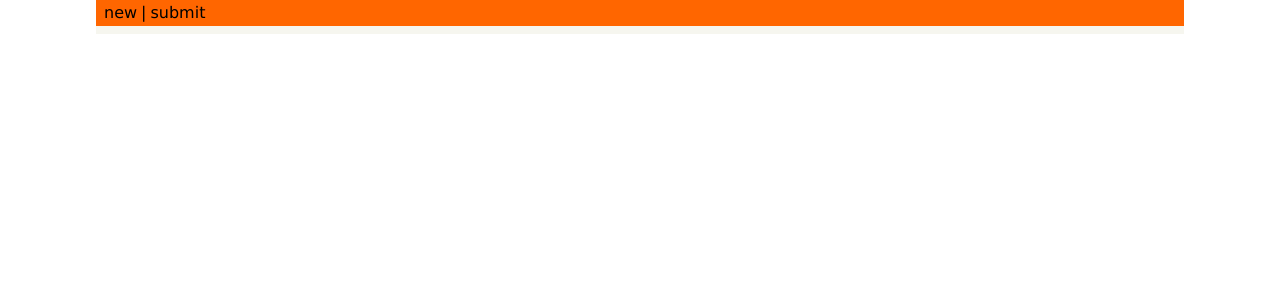
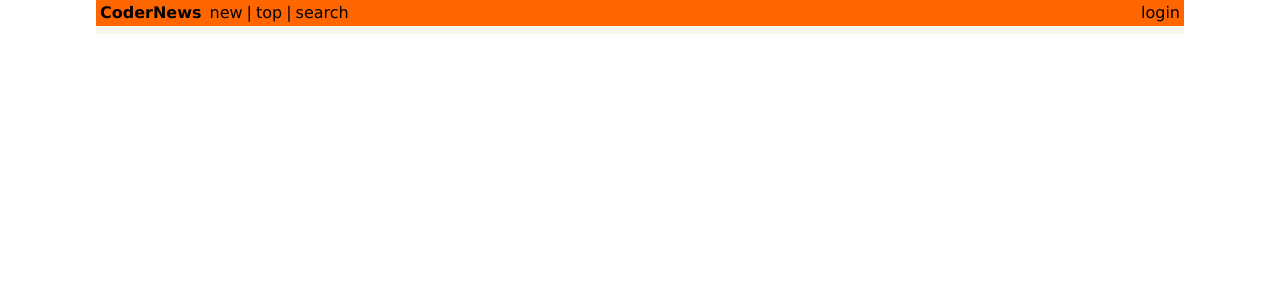
Before and after one commit to TanishqSingla/CoderNews, a React (Create React App) app: page / in a window 1280 px wide. Shown: the top 300 px of the page. Built offline with nearby package versions, Linux system fonts and the light colour scheme.

Commit message:
Added login feature to header

```diff
--- a/src/components/App.js
+++ b/src/components/App.js
@@ -5,6 +5,7 @@ import "../styles/App.css";
 import CreateLink from "./CreateLink";
 import Header from "./Header";
 import { Switch, Route } from "react-router-dom";
+import Login from "./Login";
 
 function App() {
   return (
@@ -14,6 +15,7 @@ function App() {
         <Switch>
           <Route exact path="/" component={LinkList} />
           <Route exact path="/create" component={CreateLink} />
+          <Route exact path="/login" component={Login} />
         </Switch>
       </div>
     </div>
--- a/src/components/Header.js
+++ b/src/components/Header.js
@@ -1,17 +1,36 @@
 import React from "react";
-import { Link } from "react-router-dom";
+import { Link, useHistory } from "react-router-dom";
+import { AUTH_TOKEN } from "../constants";
 
 const Header = () => {
+  const history = useHistory();
+  const authToken = localStorage.getItem(AUTH_TOKEN);
   return (
     <div className="flex pa1 justify-between nowrap orange">
       <div className="flex flex=fixed black">
+        <div className="fw7 mr1">CoderNews</div>
         <Link to="/" className="ml1 no-underline black">
           new
         </Link>
         <div className="ml1">|</div>
-        <Link to="/create" className="ml1 no-underline black">
-          submit
+        <Link to="/top" className="ml1 no-underline black">
+          top
         </Link>
+        <div className="ml1">|</div>
+        <Link to="/search" className="ml1 no-underline black">
+          search
+        </Link>
+        {authToken && (
+          <div className="flex">
+            <div className="ml1">|</div>
+            <Link to="/create" className="ml1 no-underline black">
+              submit
+            </Link>
+          </div>
+        )}
+      </div>
+      <div className="flex flex-fixed">
+          {authToken ? (<div className="ml1 pointer black" onClick={() => {localStorage.removeItem(AUTH_TOKEN); history.push("/")}} >logout</div>) : (<Link to="/login" className="ml1 no-underline black">login</Link>)}
       </div>
     </div>
   );
```
Also changed, not shown: 1 other file (tests, documents, lock files or other folders).
